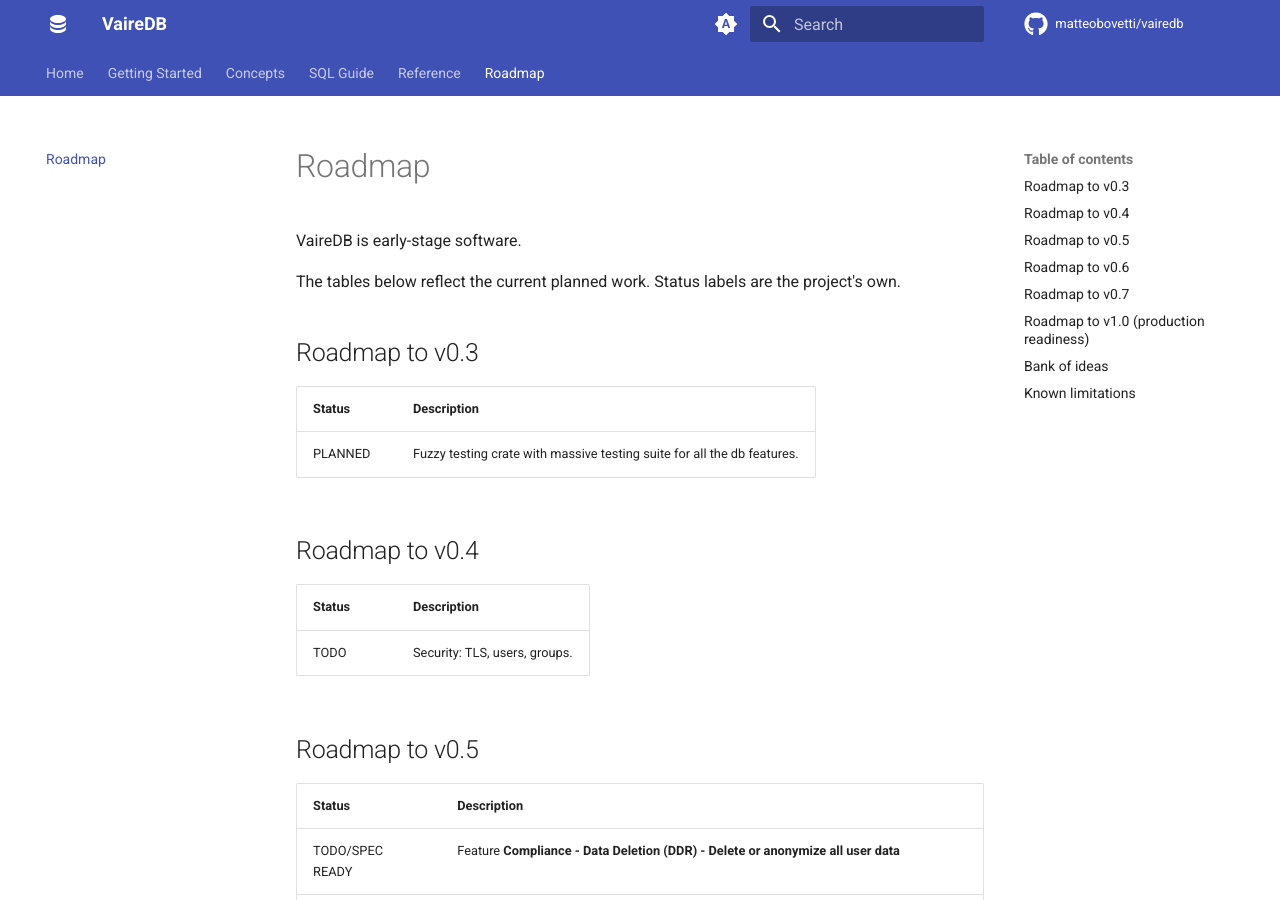
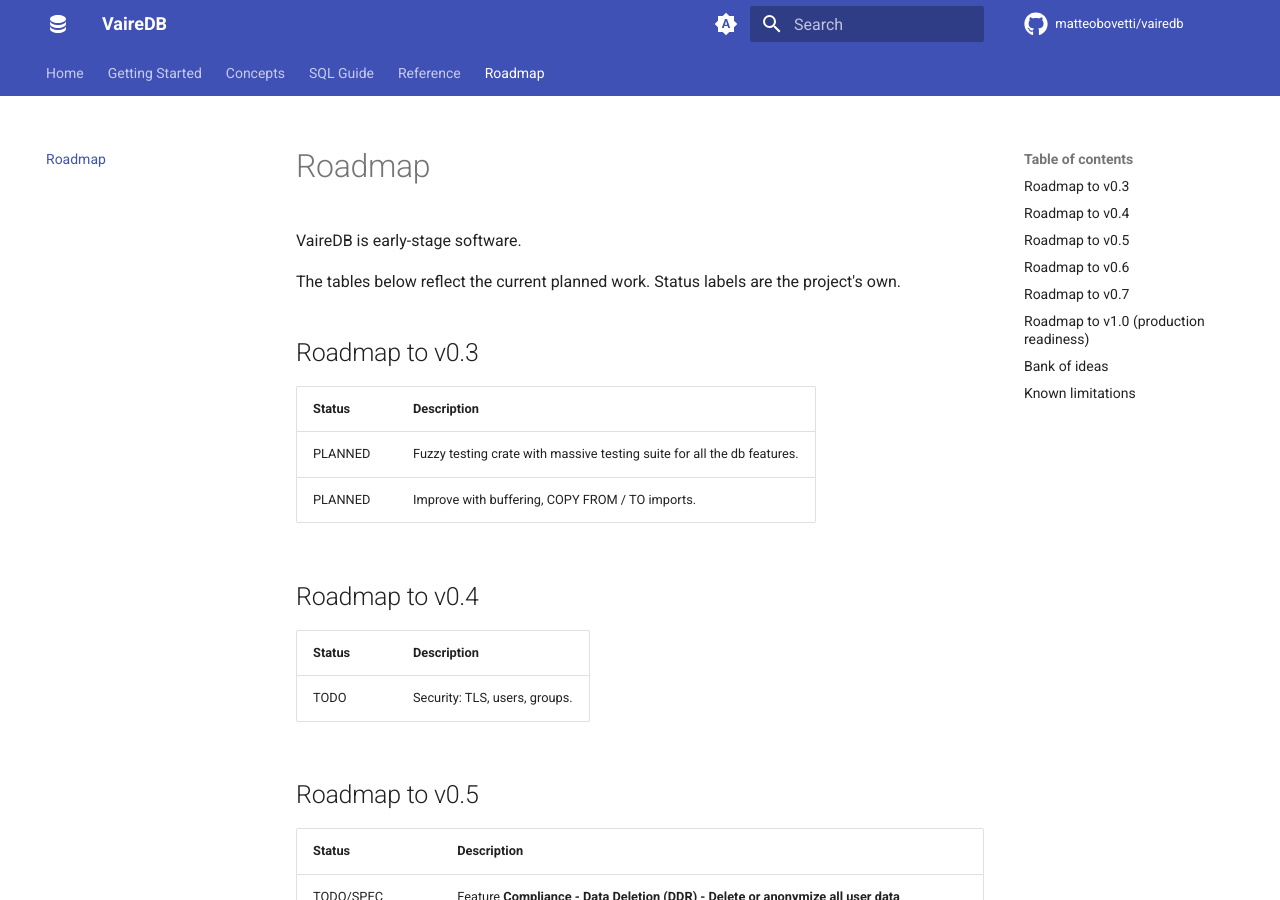
Before and after one commit to matteobovetti/vairedb, an MkDocs documentation site: the page built from docs/vairedb.io/docs/roadmap.md, in a window 1280 px wide and 900 px high. Built offline with MkDocs 1.6.1 and Material for MkDocs 9.7.7, drawn with Linux system fonts in a browser that asks for light colours; comment, search, counter and statistics services are not loaded.

```diff
--- a/docs/vairedb.io/docs/roadmap.md
+++ b/docs/vairedb.io/docs/roadmap.md
@@ -9,6 +9,7 @@
 | Status | Description |
 |--------|-------------|
 | PLANNED | Fuzzy testing crate with massive testing suite for all the db features. |
+| PLANNED | Improve with buffering, COPY FROM / TO imports. |
 
 ## Roadmap to v0.4
 
```
Also changed, not shown: 1 other file.
